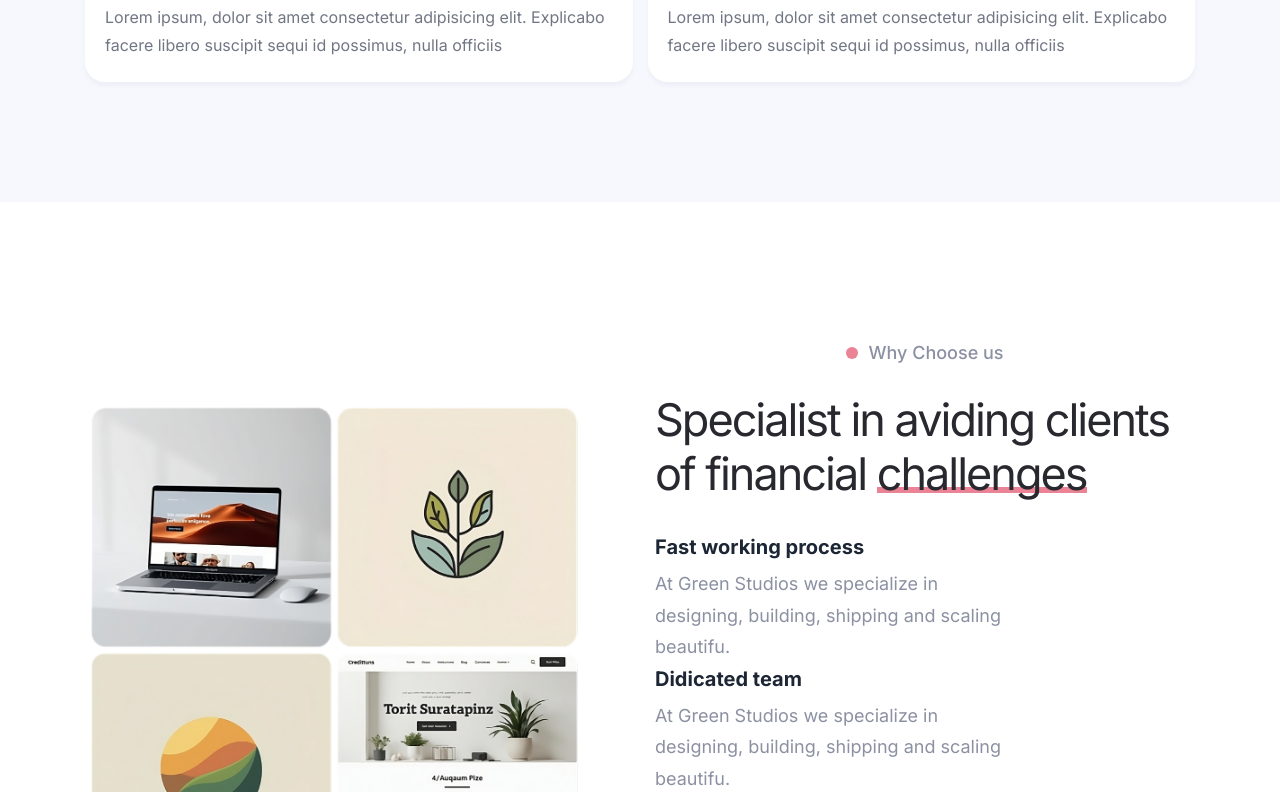
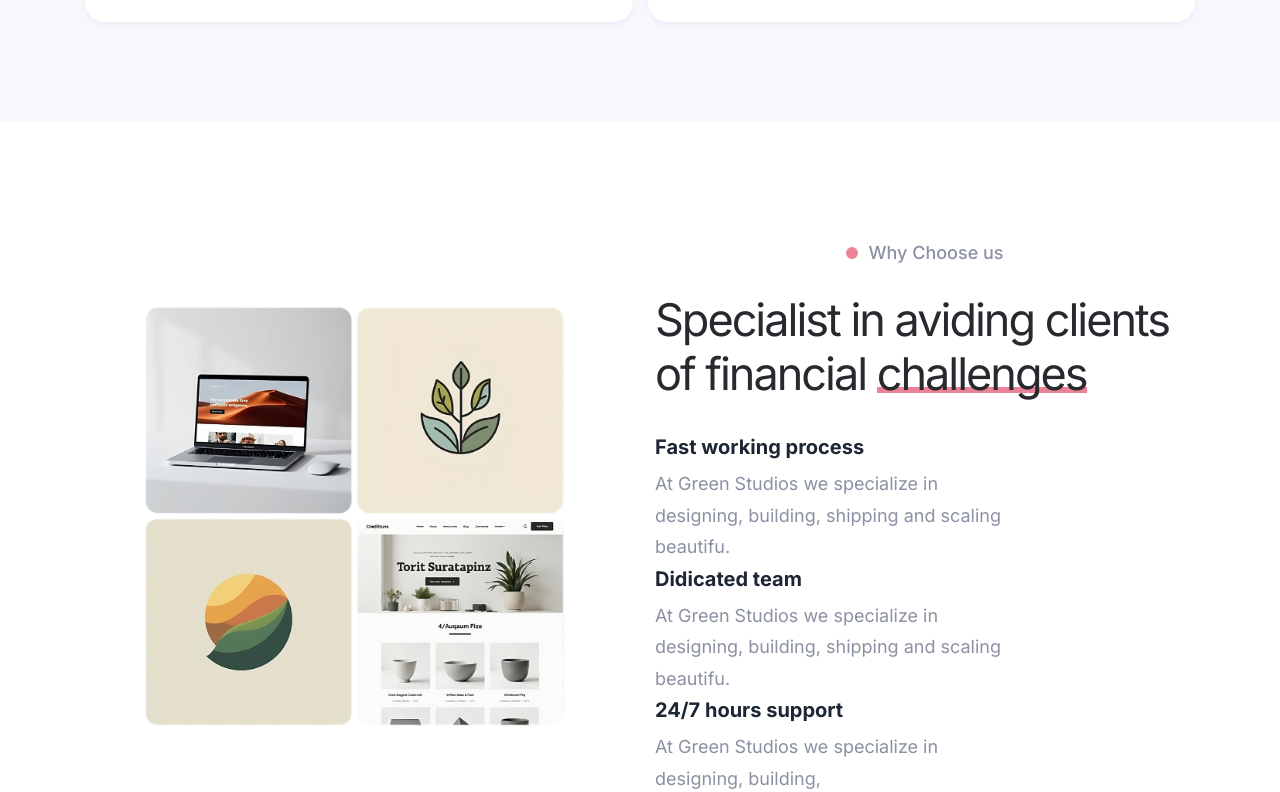
Before and after one commit to Santicabral0478/greenstudios, a Next.js app: page / in a window 1280 px wide. Shown: the part 1428-2220 px from the top of the page. Built offline with nearby package versions, Linux system fonts and the light colour scheme; no server answers.

Commit message:
update 5

```diff
--- a/src/app/globals.css
+++ b/src/app/globals.css
@@ -19,7 +19,7 @@
   --raisin-black-2: hsl(240, 8%, 12%);
   --majorelle-blue: rgb(64, 75, 89);
   --blue-ryb_80: hsla(217, 88%, 60%, 0.8);
-  --bittersweet: hsl(8, 90%, 67%);
+  --bittersweet: hsl(8, 47%, 52%);
   --eerie-black: hsl(0, 0%, 13%);
   --ghost-white: hsl(230, 60%, 98%);
   --light-gray: hsl(0, 0%, 80%);
@@ -1159,6 +1159,12 @@ LOADER 3
   display: grid;
 }
 
+.feature-banner{
+  height: 42rem;
+  width: 33rem;
+  margin-inline: auto;
+}
+
 .feature-content{
   position: relative;
   margin-top: 2rem;
@@ -1428,7 +1434,14 @@ LOADER 3
 
 .project-card .card-tag {
   color: var(--raisin-black-1);
-  font-size: var(--fs-9);
+  border: 1px solid #1c2634;
+  border-radius: 6px;
+  font-size: 14px;
+}
+
+.project-card .card-tag:hover {
+  background-color: var(--raisin-black-1);
+  color: #fff;
 }
 
 .project-card:is(:hover, :focus-within) .card-content {
@@ -2018,7 +2031,7 @@ LOADER 3
      * spacing
      */
 
-    --section-padding: 120px;
+    --section-padding: 60px;
 
   }
 
@@ -2079,10 +2092,6 @@ LOADER 3
    * FEATURE
    */
 
-   .feature-banner {
-    max-width: 500px;
-  }
-
   .feature-list { gap: 30px; }
 
   .feature-card {
@@ -2155,6 +2164,24 @@ LOADER 3
  */
 
 @media (min-width: 992px) {
+
+    :root {
+
+    /**
+     * typography
+     */
+
+    --fs-1: 5.5rem;
+    --fs-2: 3.8rem;
+    --fs-7: 1.8rem;
+
+    /**
+     * spacing
+     */
+
+    --section-padding: 80px;
+
+  }
 
   /**
    * REUSED STYLE
@@ -2414,7 +2441,12 @@ LOADER 3
     --fs-1: 5.5rem;
     --fs-2: 4.5rem;
 
-  }
+    --section-padding: 100px;
+
+
+  }
+
+
 
 
 
@@ -2481,23 +2513,13 @@ LOADER 3
 
 
   /**
-   * BLOG
-   */
-
-  .blog-list { column-gap: 35px; }
-
-  .blog-card.large {
-    padding-inline-end: 35px;
-    border-inline-end: 1px solid var(--gainsboro);
-  }
-
-  .blog-card:not(.large) .publish-date { --fs-9: 1.6rem; }
-
-  .blog-card:not(.large) .wrapper {
-    gap: 25px;
-    margin-block-end: 20px;
-  }
-
-  .blog-card .card-title { --fs-4: 2.4rem; }
-
-}
+   * FEATURE
+   */
+
+   .feature-banner{
+    height: 53rem;
+    width: 43rem;
+    margin-inline: auto;
+   }
+
+}
--- a/src/components/Header/index.tsx
+++ b/src/components/Header/index.tsx
@@ -10,36 +10,44 @@ export const Header: FunctionComponent = ()=>{
   const lastScrollY = useRef(0);
 
   interface ILinks {
+    id: number,
     name: string,
     link: string
   }
 
   const linksNav: ILinks[] = [
     {
+      id: 1,
       name: "Home",
       link: "#"
     },
     {
+      id: 2,
       name: "Servicios",
       link: "#service"
     },
     {
+      id: 3,
       name: "Nosotros",
       link: "#about"
     },
     {
+      id: 4,
       name: "Fortalezas",
       link: "#strengths"
     },
     {
+      id: 5,
       name: "Procesos",
       link: "#process"
     },
     {
+      id: 6,
       name: "Proyectos",
       link: "#projects"
     },
     {
+      id: 7,
       name: "Contacto",
       link: "#contact"
     },
@@ -123,7 +131,7 @@ export const Header: FunctionComponent = ()=>{
 
                 {
                   linksNav.map((item: ILinks)=>(
-                    <li className="navbar-item">
+                    <li key={item.id} className="navbar-item">
                       <Link
                       onClick={()=>{
                         handleOnCloseSideNavbar()
--- a/src/components/Process/index.tsx
+++ b/src/components/Process/index.tsx
@@ -73,6 +73,7 @@ export const Process = ()=>{
                 {
                     textContent.map((item)=>(
                         <Image
+                            key={item.id}
                             src={item.img}
                             height={400}
                             width={400}
@@ -87,6 +88,7 @@ export const Process = ()=>{
                 {
                     textContent.map((item: ITex)=>(
                         <button
+                            key={item.id}
                             className={`select-fase ${ currentVisibility === item.id && 'select-button-active' }`}
                             onClick={()=>{
                                 setCurrentVisibility(item.id)
@@ -106,6 +108,7 @@ export const Process = ()=>{
             {textContent.map((content: ITex)=>(
                 <>
                 <ul
+                    key={content.id}
                     className={`feature-list ${currentVisibility === content.id && 'active-list'}`}
                     >
 
@@ -121,7 +124,7 @@ export const Process = ()=>{
 
                         {
                             content.description1.map((description)=>(
-                                <p className="card-text">
+                                <p key={content.id} className="card-text">
                                     {description}
                                 </p>
                             ))
@@ -136,7 +139,7 @@ export const Process = ()=>{
                         {
                             content.description2 &&
                             content.description2.map((description)=>(
-                                <p className="card-text">
+                                <p key={content.id} className="card-text">
                                     {description}
                                 </p>
                             ))
--- a/src/components/Service/index.tsx
+++ b/src/components/Service/index.tsx
@@ -4,6 +4,7 @@ import { FunctionComponent, useState } from "react";
 export const Service: FunctionComponent = ()=>{
 
   interface IService {
+    id: number,
     img: string,
     title: string,
     text: string
@@ -11,21 +12,25 @@ export const Service: FunctionComponent = ()=>{
 
   const serviceContent: IService[] = [
     {
+      id: 1,
       img: "/service-icon-1.png",
       title: "servicio1",
       text: "Lorem ipsum, dolor sit amet consectetur adipisicing elit. Explicabo facere libero suscipit sequi id possimus, nulla officiis"
     },
     {
+      id: 2,
       img: "/service-icon-2.png",
       title: "servicio2",
       text: "Lorem ipsum, dolor sit amet consectetur adipisicing elit. Explicabo facere libero suscipit sequi id possimus, nulla officiis"
     },
     {
+      id: 3,
       img: "/service-icon-3.png",
       title: "servicio3",
       text: "Lorem ipsum, dolor sit amet consectetur adipisicing elit. Explicabo facere libero suscipit sequi id possimus, nulla officiis"
     },
     {
+      id: 4,
       img: "/service-icon-4.png",
       title: "servicio4",
       text: "Lorem ipsum, dolor sit amet consectetur adipisicing elit. Explicabo facere libero suscipit sequi id possimus, nulla officiis"
@@ -46,7 +51,7 @@ export const Service: FunctionComponent = ()=>{
 
               {
                 serviceContent.map((item)=>(
-                  <li>
+                  <li key={item.id}>
                     <div className="service-card">
 
                       <div className="card-icon">
```
Also changed, not shown: src/components/About/index.tsx (+1 -1 lines).
